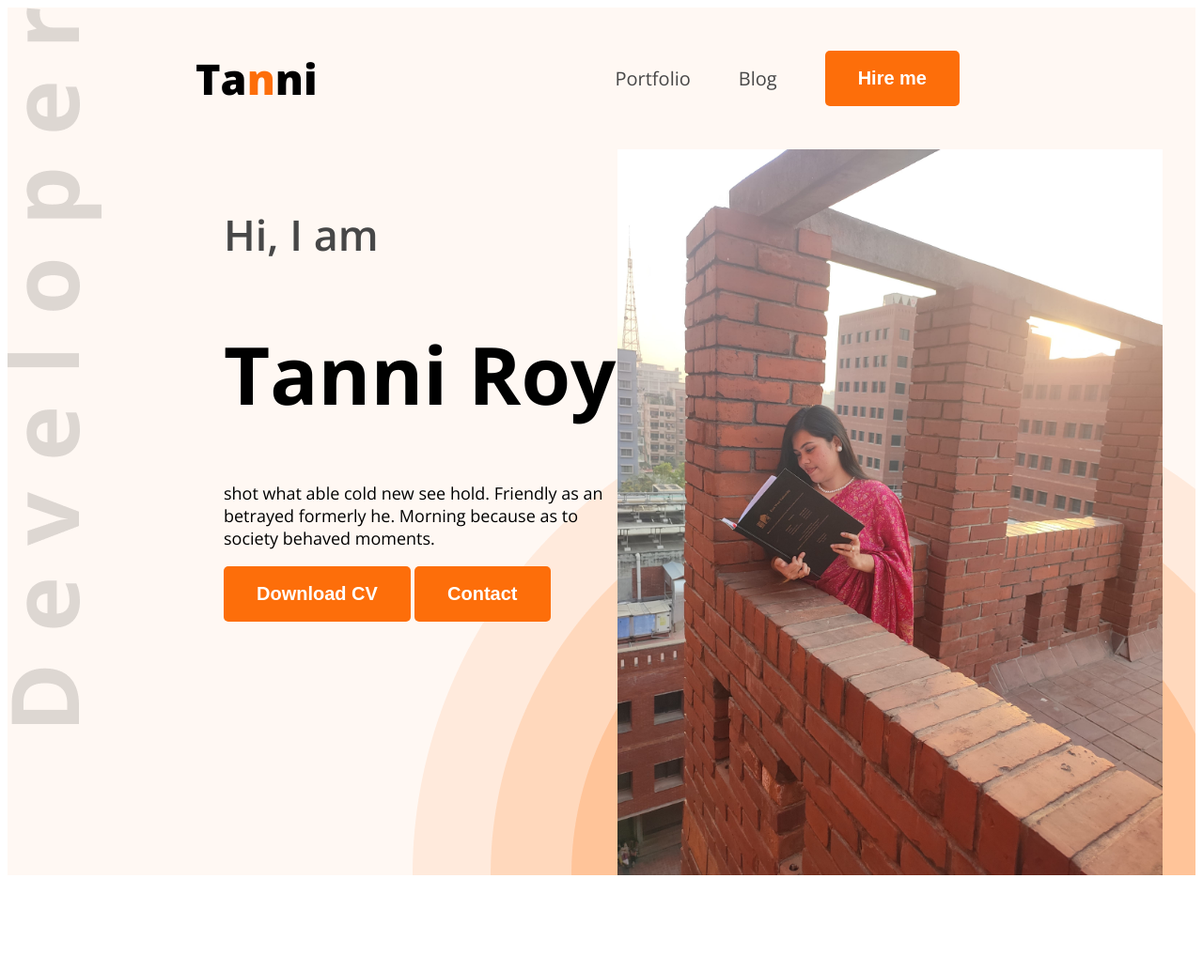
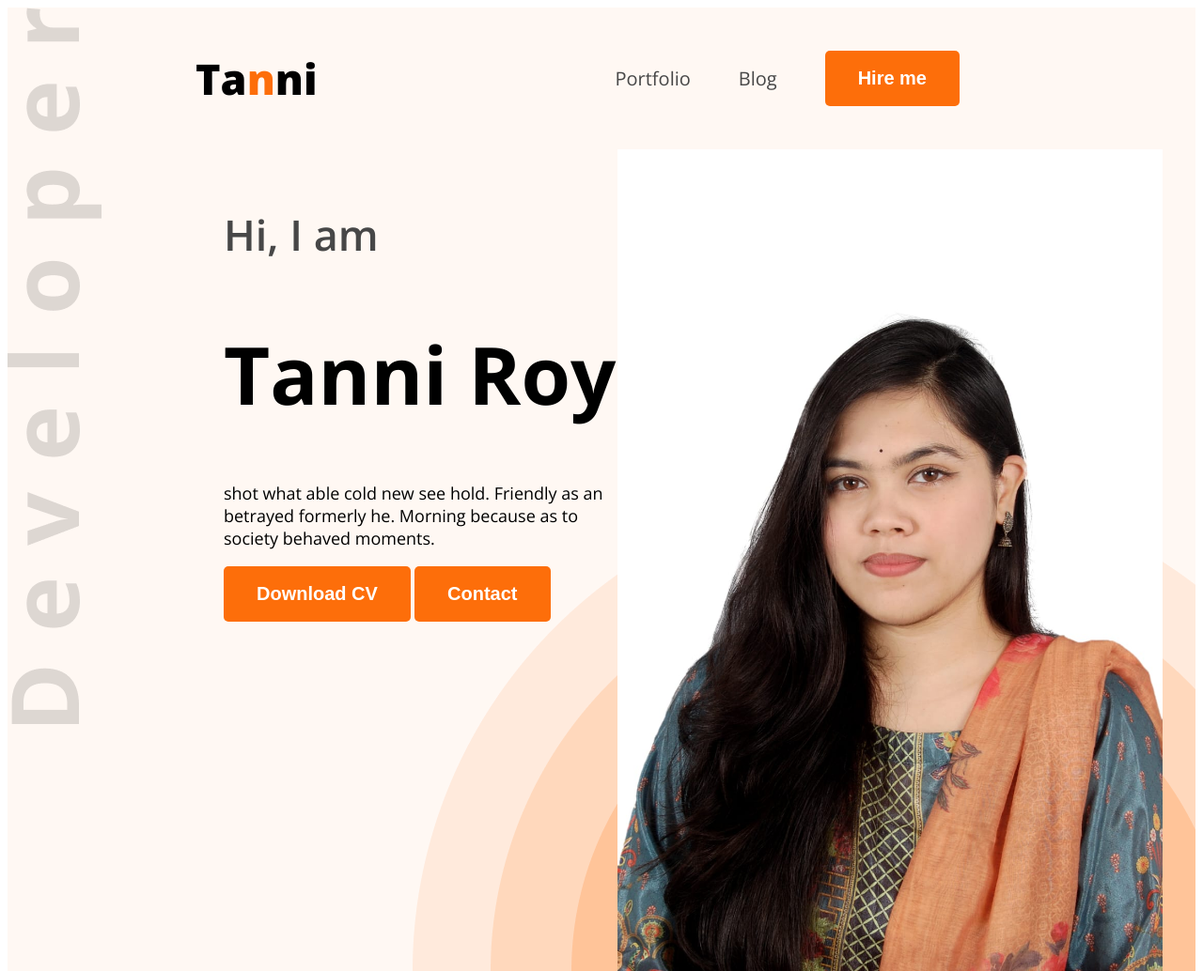
Before and after one commit to TanniRoy/webdeveloper-portfolio, a plain HTML site: page index.html in a window 1280 px wide. Shown: the top 1034 px of the page at 94% size. Drawn offline with nearby package versions, Linux system fonts and the light colour scheme.

Commit message:
add new images

```diff
--- a/index.html
+++ b/index.html
@@ -39,7 +39,7 @@
                 <button class="btn-primary">Contact</button>
 
             </div>
-            <img src="images/post.jpg" alt="">
+            <img src="images/WhatsApp Image 2025-07-17 at 03.46.52_28f20f96.jpg" alt="">
         </div>
 
     </header>
```
Also changed, not shown: images/WhatsApp Image 2025-07-17 at 03.44.33_302f0466.jpg (added), images/WhatsApp Image 2025-07-17 at 03.46.52_28f20f96.jpg (added).
